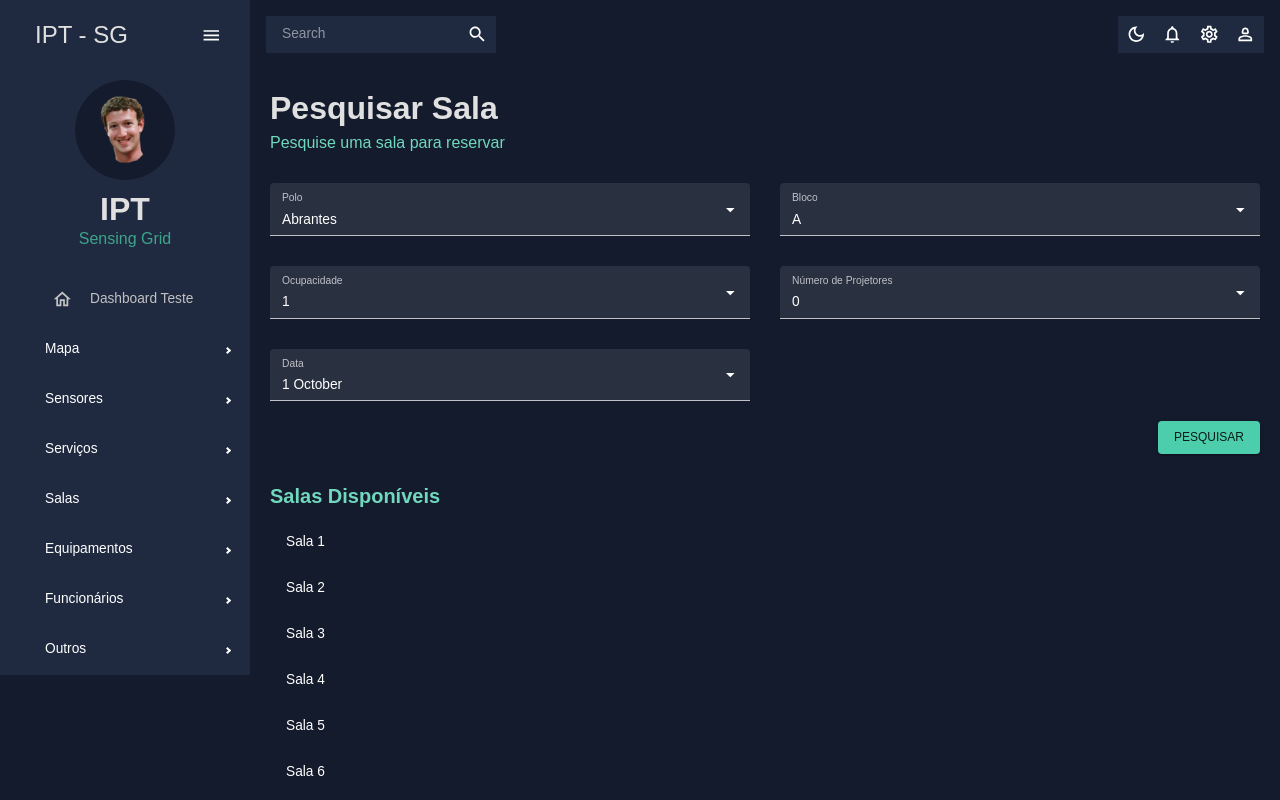
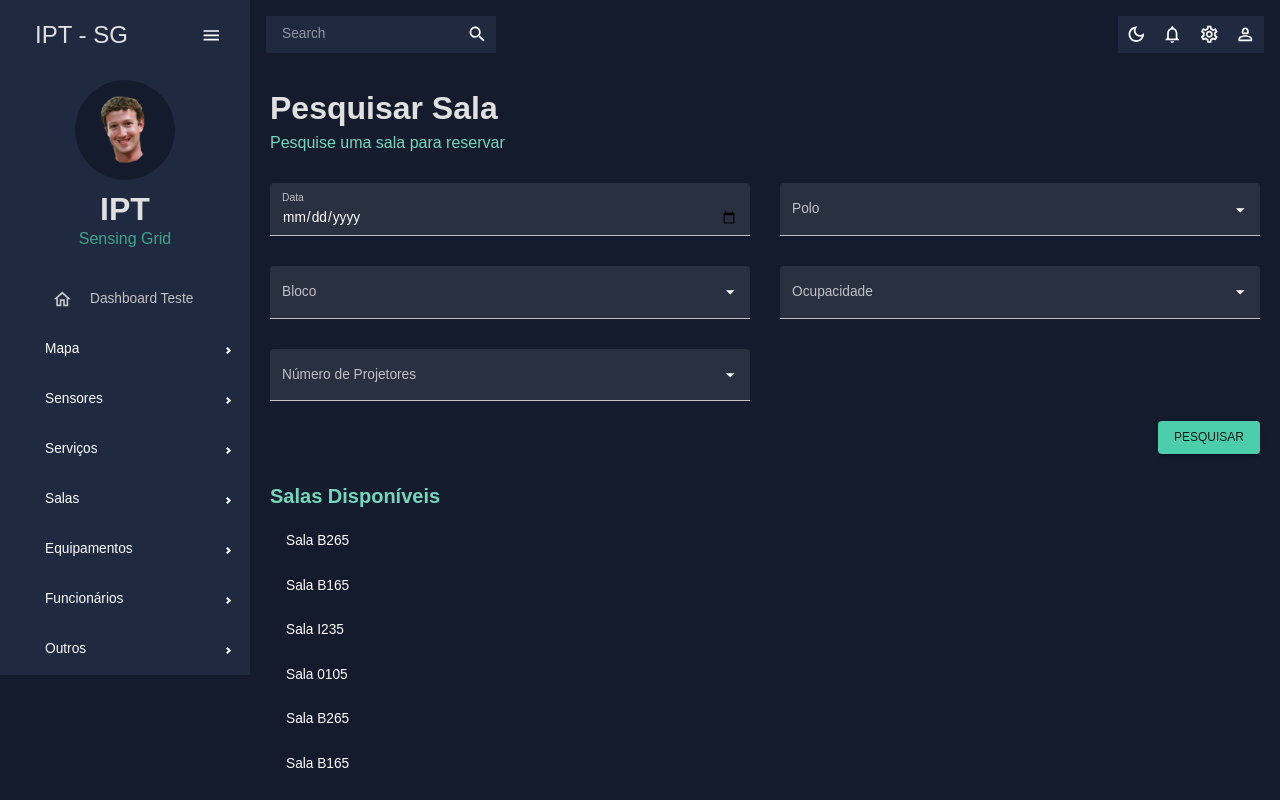
Before and after one commit to AnaPatriciaGraca/IPTSensingGrid, a React (Create React App) app in the folder react-admin/: page /reservasSalas in a window 1280 px wide. Both pictures are taken after a click on the button "PESQUISAR". Shown: the top 800 px of the page. Built offline with nearby package versions, Linux system fonts and the light colour scheme.

Commit message:
fim da listagem das salas da pesquisa

```diff
--- /dev/null
+++ b/react-admin/src/components/AvailableRooms.js
@@ -0,0 +1,72 @@
+import { Box, Typography } from '@mui/material'
+import { FixedSizeList } from 'react-window';
+import { tokens } from '../theme'
+import { useTheme } from '@mui/material'
+import { exemploSalas } from '../data/testData'
+import ListItem from '@mui/material/ListItem';
+import ListItemButton from '@mui/material/ListItemButton';
+import ListItemText from '@mui/material/ListItemText';
+
+const AvailableRooms = ({reservData, polo, bloco, capacity, projector}) => {
+    const theme = useTheme()
+    const colors = tokens(theme.palette.mode)
+
+
+    if( projector === "" || projector == null){
+        projector = 0;
+    } else if (capacity === "" || capacity == null){
+        capacity = 0;
+    }
+
+    //results for the list of free rooms
+    function renderRow() {
+        const rows = [];
+        console.log('bahhhhh')
+        for (let i = 0; i < exemploSalas.length; i++) {
+            const sala = exemploSalas[i];
+            if((sala.polo == polo || polo == null || polo === "")
+                && (sala.bloco == bloco || bloco == null || bloco === "")
+                && sala.capacidade >= capacity
+                && sala.projetores >= projector){
+
+                    rows.push(
+                    <ListItem key={i} component="div" disablePadding>
+                        <ListItemButton>
+                        <ListItemText
+                            primary={`Sala ${sala.nome}`}
+                            onClick={() => handleEventClick(sala.nome)}
+                        />
+                        </ListItemButton>
+                    </ListItem>
+                );
+            }
+        }
+
+        return rows;
+    }
+
+    //confirmação da Reserva
+    const handleEventClick = (salaName) => {
+        if (window.confirm(`Tem a certeza de que quer confirmar a reserva para a sala '${salaName}' ?`))
+        console.log('event confirmed for', salaName, 'on day ')
+        // {selected.event.remove()}
+    }
+
+
+    return (
+        <Box mt='30px'>
+            <Typography mb='10px' variant='h4' color={colors.greenAccent[400]} fontWeight='bold'>Salas Disponíveis</Typography>
+            <FixedSizeList
+                height={500}
+                // width={1200}
+                itemSize={46}
+                itemCount={200}
+                overscanCount={5}
+                >
+                    {renderRow}
+            </FixedSizeList>
+        </Box>
+    )
+}
+
+export default AvailableRooms
--- a/react-admin/src/data/testData.js
+++ b/react-admin/src/data/testData.js
@@ -470,3 +470,31 @@ export const usedRooms = [
 
 
 ];
+
+export const exemploSalas = [
+  {
+    nome: 'B265',
+    capacidade: "56",
+    projetores: "1",
+    polo: "Tomar",
+    bloco: "B",
+  },{
+    nome: 'B165',
+    capacidade: "28",
+    projetores: "1",
+    polo: "Tomar",
+    bloco: "B",
+  },{
+    nome: 'I235',
+    capacidade: "70",
+    projetores: "1",
+    polo: "Tomar",
+    bloco: "I",
+  },{
+    nome: '0105',
+    capacidade: "28",
+    projetores: "1",
+    polo: "Tomar",
+    bloco: "O",
+  },
+]
--- a/react-admin/src/scenes/calendar/index.js
+++ b/react-admin/src/scenes/calendar/index.js
@@ -45,12 +45,12 @@ const Calendar = () => {
         <Box display='flex' justifyContent='space-between'>
             {/* CALENDAR SIDEBAR */}
             {/* flex= grow shrink and width */}
-            <Box flex='1 1 20%' backgroundColor={colors.primary[400]} p='15px' borderRadius='4px'>
+            <Box flex='1 1 20%' backgroundColor={colors.primary[400]} p='15px' borderradius='4px'>
                 <Typography variant='h5'>Events</Typography>
                 {/* List of events */}
                 <List>
                     {currentEvents.map((event) => (
-                        <ListItem key={event.id} sx={{ backgroundColor: colors.greenAccent[500]}} margin='10px 0' borderRadius='2px'>
+                        <ListItem key={event.id} sx={{ backgroundColor: colors.greenAccent[500]}} margin='10px 0' borderradius='2px'>
                                 <ListItemText primary={event.title} secondary={formatDate(event.start, {
                                     year: 'numeric',
                                     month: 'short',
--- a/react-admin/src/scenes/reservasSalas/index.js
+++ b/react-admin/src/scenes/reservasSalas/index.js
@@ -1,22 +1,11 @@
-import { Box, Button, TextField, Typography } from '@mui/material'
+import { Box, Button, TextField } from '@mui/material'
 import Header from '../../components/Header'
 import { tokens } from '../../theme'
 import { useTheme } from '@mui/material'
-import { Formik } from 'formik'
-import * as yup from 'yup'
 import Autocomplete from '@mui/material/Autocomplete'
-import { FixedSizeList } from 'react-window';
-import ListItem from '@mui/material/ListItem';
-import ListItemButton from '@mui/material/ListItemButton';
-import ListItemText from '@mui/material/ListItemText';
-
-
-
-const userSchema = yup.object().shape({
-    polo: yup.string().required('required'),
-    blobo: yup.string().required('required'),
-    capacity: yup.string().email("Invalid email").required('required'),
-})
+import { useState, useEffect } from 'react'
+import AvailableRooms from '../../components/AvailableRooms'
+import React from 'react';
 
 // const phoneRegExp = /^((\+[1-9]{1,4}[ -]?)|(\([0-9]{2,3}\)[ -]?)|([0-9]{2,4})[ -]?)*?[0-9]{3,4}[ -]?[0-9]{3,4}$/;
 
@@ -24,151 +13,119 @@ const userSchema = yup.object().shape({
 const ReservasSalas = () => {
     const theme = useTheme()
     const colors = tokens(theme.palette.mode)
+    const [reservDate, setReservDate] = useState(getFormattedDate())
+    const [polo, setPolo] = useState('')
+    const [bloco, setBloco] = useState('')
+    const [capacity, setCapacity] = useState('')
+    const [projector, setProjector] = useState('')
+    const [showAvailableRooms, setShowAvailableRooms] = useState(false);
+
     // Test Data
     const polos = ["Abrantes", "Tomar"]
     const blocos = ["A", "B", "C", "D", "E", "F", "G", "H", "I", "J", "L", "M", "N", "O", "P", "Q"]
     const projectors = ['0','1','2','3']
-    const capacity = ['1','2','3','4','5','6','7','8','9','10','11','12','13','14','15','16','17','18','19','20','21','22','23','24','25','26','27','28','29','30','31','32','33','34','35','36','37','38','39','40','41','42','43','44','45','46','47','48','49','50','51','52','53','54','55','56','57','58','59','60']
-    const nextMonthDys = getDaysInNextMonth()
-    const initialValues = {
-        polos: polos[0],
-        blocos: blocos[0],
-        capacity: capacity[0],
-        projectors: projectors[0],
-        nextMonthDys: nextMonthDys[0]
+    const capacities = ['1','2','3','4','5','6','7','8','9','10','11','12','13','14','15','16','17','18','19','20','21','22','23','24','25','26','27','28','29','30','31','32','33','34','35','36','37','38','39','40','41','42','43','44','45','46','47','48','49','50','51','52','53','54','55','56','57','58','59','60']
+
+    //today's date
+    function getFormattedDate() {
+        const today = new Date();
+        const dd = String(today.getDate()).padStart(2, '0');
+        const mm = String(today.getMonth() + 1).padStart(2, '0');
+        const yyyy = today.getFullYear();
+        return `${dd} / ${mm} / ${yyyy}`;
     }
 
-    const handleFormSubmit = (values) => {
-        console.log(values)
+    const handleFormSubmit = () => {
+        //being logged everytime the data is changed
+        console.log(reservDate, polo, bloco, capacity, projector)
+        setShowAvailableRooms(true);
     }
 
-    //results for the list of free rooms
-    function renderRow(props) {
-        const { index, style } = props;
-
-        return (
-          <ListItem style={style} key={index} component="div" disablePadding>
-            <ListItemButton>
-              <ListItemText primary={`Sala ${index + 1}`} />
-            </ListItemButton>
-          </ListItem>
-        );
-    }
-
-    //returns the days for the next month
-    function getDaysInNextMonth() {
-        const months = [
-            "January", "February", "March", "April",
-            "May", "June", "July", "August",
-            "September", "October", "November", "December"
-          ];
-
-          const today = new Date();
-          const nextMonth = new Date(today);
-          nextMonth.setMonth(today.getMonth() + 1);
-          const year = nextMonth.getFullYear();
-          const month = nextMonth.getMonth();
-          const daysInMonth = new Date(year, month + 1, 0).getDate();
-          const daysArray = [];
-
-          for (let day = 1; day <= daysInMonth; day++) {
-            daysArray.push(`${day} ${months[month]}`);
-          }
-
-          return daysArray;
-    }
-
+    const MemoizedAutocomplete = React.memo((props) => (
+        <Autocomplete {...props} />
+      ));
 
     return (
         <Box m='20px'>
         <Header title='Pesquisar Sala' subtitle='Pesquise uma sala para reservar'/>
 
         {/* Room Form */}
-        <Formik
-            initialValues={initialValues}
-            validationSchema={userSchema}
-            onSubmit={handleFormSubmit}
-            >
-            {({values, errors, touched, handleChange, handleSubmit}) => (
-                // Using specific units for grids, each of the columns can have 1 fraction of the space
-                <form onSubmit={handleSubmit}>
+
                     <Box display='grid' gap='30px' gridTemplateColumns='repeat(4, minmax(0, 1fr))'>
                     {/* Span 4 is the entire line */}
+                    <TextField fullWidth variant='filled'
+                        type='date'
+                        label='Data'
+                        onChange={(e) => {setReservDate(e.target.value);}}
+                        value={reservDate}
+                        name='todayDate'
+                        sx={{gridColumn: 'span 2'}}
+                    />
                     <Autocomplete
                         disablePortal
                         id="combo-box-demo"
                         options={polos}
-                        onChange={handleChange}
-                        value={values.polos}
+                        name='polo'
+                        onChange={(e, newValue) => {setPolo(newValue)}} // Use newValue to set the selected value
                         sx={{gridColumn: 'span 2'}}
-                        renderInput={(params) => <TextField {...params} label="Polo" fullWidth variant='filled' />}
+                        renderInput={(params) => <TextField {...params}
+
+                                                    label="Polo"
+                                                    fullWidth variant='filled' />}
 
                     />
                     <Autocomplete
                         disablePortal
                         id="combo-box-demo"
                         options={blocos}
-                        onChange={handleChange}
-                        value={values.blocos}
+                        name='bloco'
+                        onChange={(e, newValue) => {setBloco(newValue)}}
                         sx={{gridColumn: 'span 2'}}
-                        renderInput={(params) => <TextField {...params} label="Bloco" fullWidth variant='filled' />}
+                        renderInput={(params) => <TextField {...params}
+                                                    label="Bloco" fullWidth
+                                                    variant='filled' />}
 
                     />
                     <Autocomplete
                         disablePortal
                         id="combo-box-demo"
-                        options={capacity}
-                        value={values.capacity}
-                        onChange={handleChange}
+                        options={capacities}
+                        name='capacity'
+                        onChange={(e, newValue) => {setCapacity(newValue)}}
                         sx={{gridColumn: 'span 2'}}
-                        renderInput={(params) => <TextField {...params} label="Ocupacidade" fullWidth variant='filled' />}
+                        renderInput={(params) => <TextField {...params}
+                                                    label="Ocupacidade"
+                                                    fullWidth variant='filled' />}
 
                     />
                     <Autocomplete
                         disablePortal
                         id="combo-box-demo"
                         options={projectors}
-                        onChange={handleChange}
-                        value={values.projectors}
+                        name='projector'
+                        onChange={(e, newValue) => {setProjector(newValue)}}
                         sx={{gridColumn: 'span 2'}}
-                        renderInput={(params) => <TextField {...params} label="Número de Projetores" fullWidth variant='filled' />}
-
-                    />
-
-                    <Autocomplete
-                        disablePortal
-                        id="combo-box-demo"
-                        options={nextMonthDys}
-                        onChange={handleChange}
-                        value={values.nextMonthDys}
-                        sx={{gridColumn: 'span 2'}}
-                        renderInput={(params) => <TextField {...params} label="Data" fullWidth variant='filled' />}
+                        renderInput={(params) => <TextField {...params}
+                                                    label="Número de Projetores"
+                                                    fullWidth variant='filled' />}
 
                     />
 
                     </Box>
-                    <Box display='flex' justifyContent='end' mt='20px'>
-                        <Button type='submit' color='secondary' variant='contained'>
-                            Pesquisar
-                        </Button>
-                    </Box>
-                </form>
-            )}
-        </Formik>
 
+        <Box display='flex' justifyContent='end' mt='20px'>
+            <Button onClick={handleFormSubmit} color='secondary' variant='contained'>
+                Pesquisar
+            </Button>
+        </Box>
 
-        {/* Results List */}
-        <Box mt='30px'>
-            <Typography mb='10px' variant='h4' color={colors.greenAccent[400]} fontWeight='bold'>Salas Disponíveis</Typography>
-            <FixedSizeList
-                height={500}
-                // width={1200}
-                itemSize={46}
-                itemCount={200}
-                overscanCount={5}>
-                    {renderRow}
-            </FixedSizeList>
-        </Box>
+        { showAvailableRooms && <AvailableRooms
+            reservDate={reservDate}
+            polo={polo}
+            bloco={bloco}
+            capacity={capacity}
+            projector={projector}
+        />}
 
 
     </Box>
```
Also changed, not shown: react-admin/src/scenes/form/index.js (+8 -0 lines).
